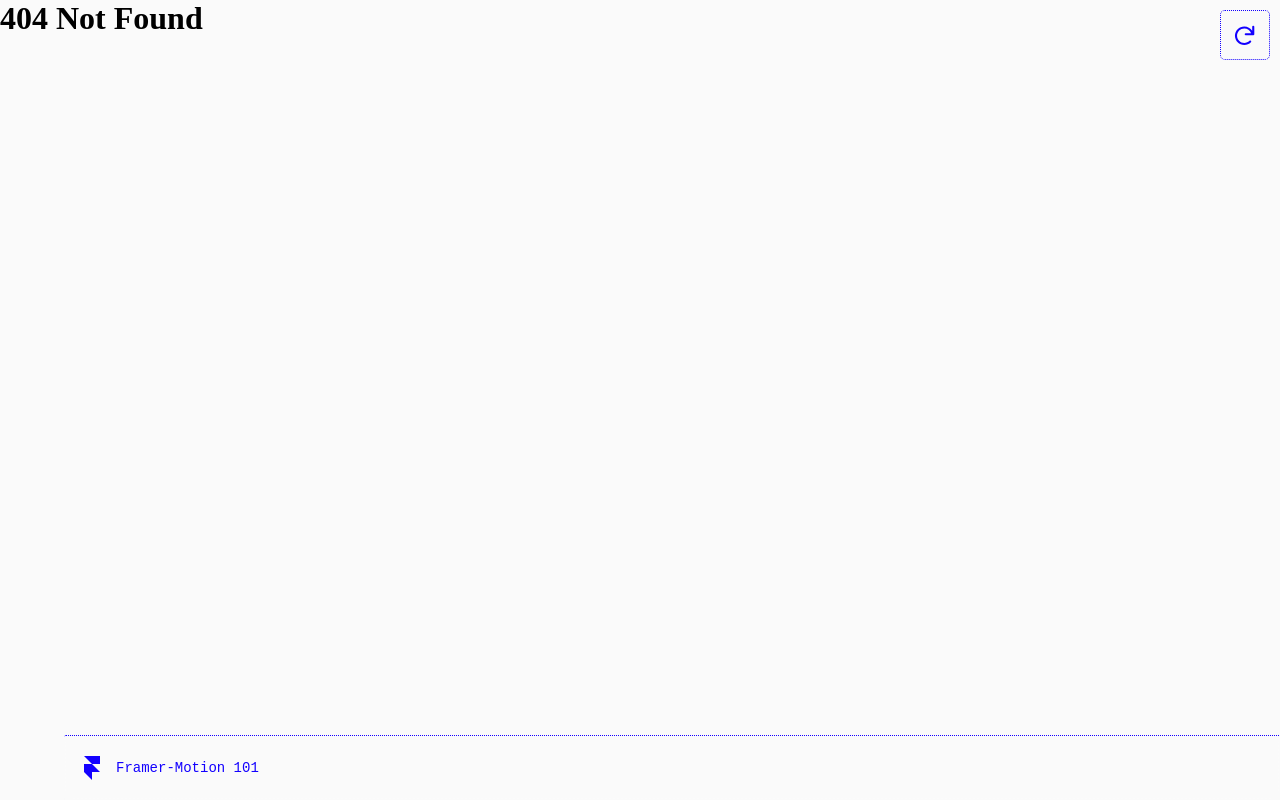
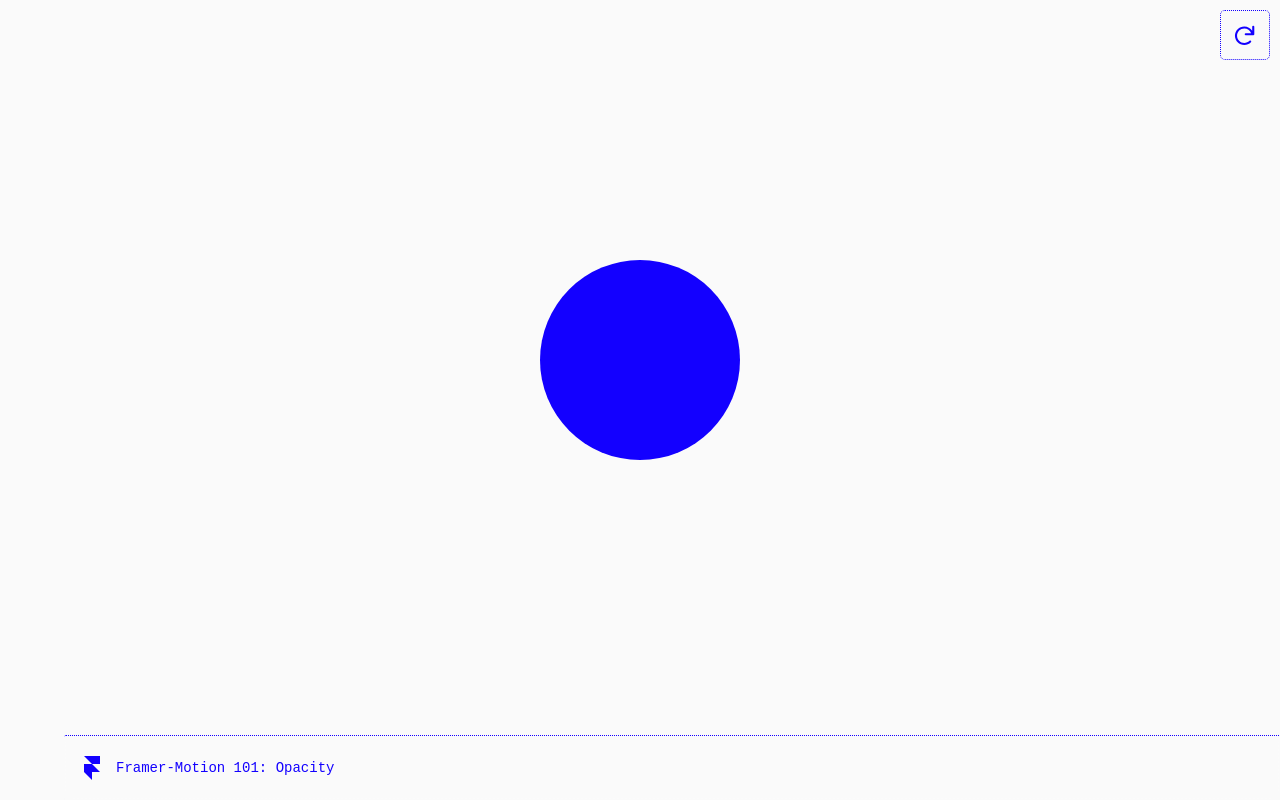
Before and after one commit to llevasseur/framer-motion, a React (Vite) app in the folder client/: page /circle in a window 1280 px wide. Before the commit this address had no page. Built offline with nearby package versions, Linux system fonts and the light colour scheme.

Commit message:
add&update - square component and dynamic footer & refresh

```diff
--- a/client/src/App.jsx
+++ b/client/src/App.jsx
@@ -1,25 +1,40 @@
 import "./App.scss";
-import { useState } from "react";
-import { motion } from "framer-motion";
-import { BrowserRouter, Routes, Route } from "react-router-dom";
+import { useState, useEffect } from "react";
+import { Routes, Route, useLocation } from "react-router-dom";
 
 import Refresh from "./components/Refresh/Refresh";
 import HomePage from "./pages/HomePage/HomePage";
 import Footer from "./components/Footer/Footer";
 
 function App() {
+  const [location, setLocation] = useState(useLocation());
+
   const handleRefresh = () => {
     window.location.reload();
   };
+
+  const getPageData = () => {
+    console.log(location.pathname);
+    switch (location.pathname) {
+      case "/square":
+        return { color: "#fe0222", type: "Transformations" }; //$red
+      case "/":
+      case "/circle":
+      default:
+        return { color: "#1300ff", type: "Opacity" }; //$blue
+    }
+  };
   return (
-    <BrowserRouter>
-      <Refresh onClick={() => handleRefresh()} />
+    <>
+      <Refresh color={getPageData().color} onClick={() => handleRefresh()} />
       <Routes>
         <Route path="/" element={<HomePage />} />
+        <Route path="/circle" element={<HomePage type="circle" />} />
+        <Route path="/square" element={<HomePage type="square" />} />
         <Route path="/*" element={<h1>404 Not Found</h1>} />
       </Routes>
-      <Footer />
-    </BrowserRouter>
+      <Footer {...getPageData()} />
+    </>
   );
 }
 
--- a/client/src/components/Footer/Footer.jsx
+++ b/client/src/components/Footer/Footer.jsx
@@ -1,5 +1,7 @@
 import "./Footer.scss";
 import { motion } from "framer-motion";
+import { useLocation } from "react-router-dom";
+import { useState, useEffect } from "react";
 
 import Logo from "../Logo/Logo";
 
@@ -9,7 +11,16 @@ const box = {
   pressed: { scale: 1, rotateY: "90deg", opacity: "15%" },
 };
 
-const Footer = () => {
+const Footer = ({ color, type }) => {
+  const style = {
+    color: color,
+    border: `0.5px dotted ${color}`,
+    borderBottom: "none",
+    borderRight: "none",
+    borderLeft: "none",
+    borderRadius: "2px",
+  };
+
   return (
     <>
       <motion.div
@@ -18,10 +29,11 @@ const Footer = () => {
         whileHover="hover"
         whileTap="pressed"
         className="footer"
+        style={style}
       >
         <footer className="footer__box">
-          <Logo />
-          <code>Framer-Motion 101</code>
+          <Logo color={style.color} />
+          <code>Framer-Motion 101: {type}</code>
         </footer>
       </motion.div>
     </>
--- a/client/src/components/Footer/Footer.scss
+++ b/client/src/components/Footer/Footer.scss
@@ -12,12 +12,6 @@
 
   width: 100%;
 
-  border: 0.5px dotted $accent;
-  border-bottom: none;
-  border-right: none;
-  border-left: none;
-  border-radius: 2px;
-
   padding: 20px;
   margin-left: 5vw;
 
@@ -28,7 +22,6 @@
   -webkit-backdrop-filter: blur(3px);
   -moz-backdrop-filter: blur(3px);
 
-  color: $accent;
   font-size: 14px;
   line-height: 14px;
 
--- a/client/src/components/Logo/Logo.jsx
+++ b/client/src/components/Logo/Logo.jsx
@@ -1,5 +1,8 @@
 import "./Logo.scss";
-const Logo = () => {
+const Logo = ({ color }) => {
+  const style = {
+    fill: color,
+  };
   return (
     <svg
       xmlns="http://www.w3.org/2000/svg"
@@ -11,6 +14,7 @@ const Logo = () => {
       <path
         d="M 10 32 L 10 24 L 18 24 L 2 8 L 18 8 L 18 16 L 2 16 L 2 24 L 10 32 L 10 24 L 2 24"
         className="logo__path"
+        style={style}
       ></path>
     </svg>
   );
--- a/client/src/components/Refresh/Refresh.jsx
+++ b/client/src/components/Refresh/Refresh.jsx
@@ -12,7 +12,10 @@ const arrow = {
   hover: { rotate: 360, transition: { duration: 0.4 } },
 };
 
-const Refresh = ({onClick}) => {
+const Refresh = ({ color, onClick }) => {
+  const pathStyle = {
+    fill: color,
+  };
   return (
     <motion.div
       className="refresh"
@@ -34,6 +37,7 @@ const Refresh = ({onClick}) => {
           fill="#fff"
           fillRule="nonzero"
           className="refresh__path"
+          style={pathStyle}
         />
       </motion.svg>
     </motion.div>
--- /dev/null
+++ b/client/src/components/Square/Square.jsx
@@ -0,0 +1,7 @@
+import "./Square.scss";
+
+const Square = () => {
+  return <div>Square</div>;
+};
+
+export default Square;
--- /dev/null
+++ b/client/src/components/Square/Square.scss
@@ -0,0 +1,2 @@
+@use "../../styles/variables" as *;
+@use "../../styles/mixins" as *;
--- a/client/src/main.jsx
+++ b/client/src/main.jsx
@@ -1,9 +1,12 @@
 import React from "react";
 import ReactDOM from "react-dom/client";
 import App from "./App.jsx";
+import { BrowserRouter } from "react-router-dom";
 
 ReactDOM.createRoot(document.getElementById("root")).render(
   <React.StrictMode>
-    <App />
+    <BrowserRouter>
+      <App />
+    </BrowserRouter>
   </React.StrictMode>
 );
--- a/client/src/pages/HomePage/HomePage.jsx
+++ b/client/src/pages/HomePage/HomePage.jsx
@@ -1,14 +1,31 @@
 import "./HomePage.scss";
+import { useState, useEffect } from "react";
+
 import Circle from "../../components/Circle/Circle";
+import Square from "../../components/Square/Square";
 
+const HomePage = ({ type }) => {
+  const [app, setApp] = useState(<Circle />);
 
-const HomePage = () => {
+  useEffect(() => {
+    const applyType = () => {
+      switch (type) {
+        case "square":
+          setApp(<Square />);
+          break;
+
+        case "circle":
+        default:
+          setApp(<Circle />);
+          break;
+      }
+    };
+    applyType();
+  }, []);
 
   return (
     <>
-      <div className="app-container">
-        <Circle />
-      </div>
+      <div className="app-container">{app}</div>
     </>
   );
 };
```
